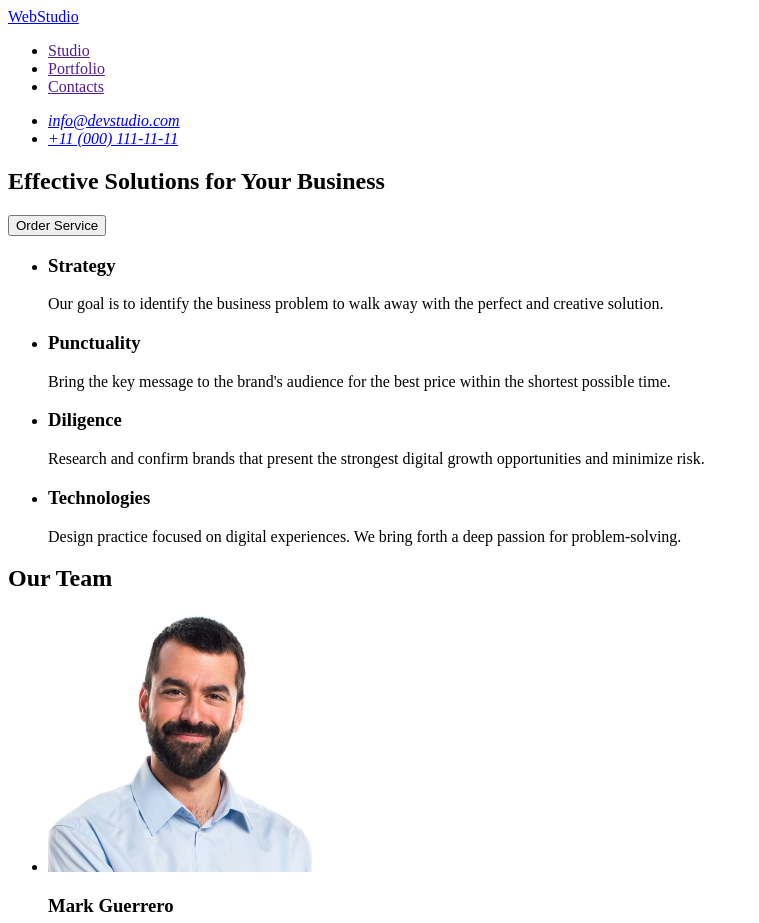
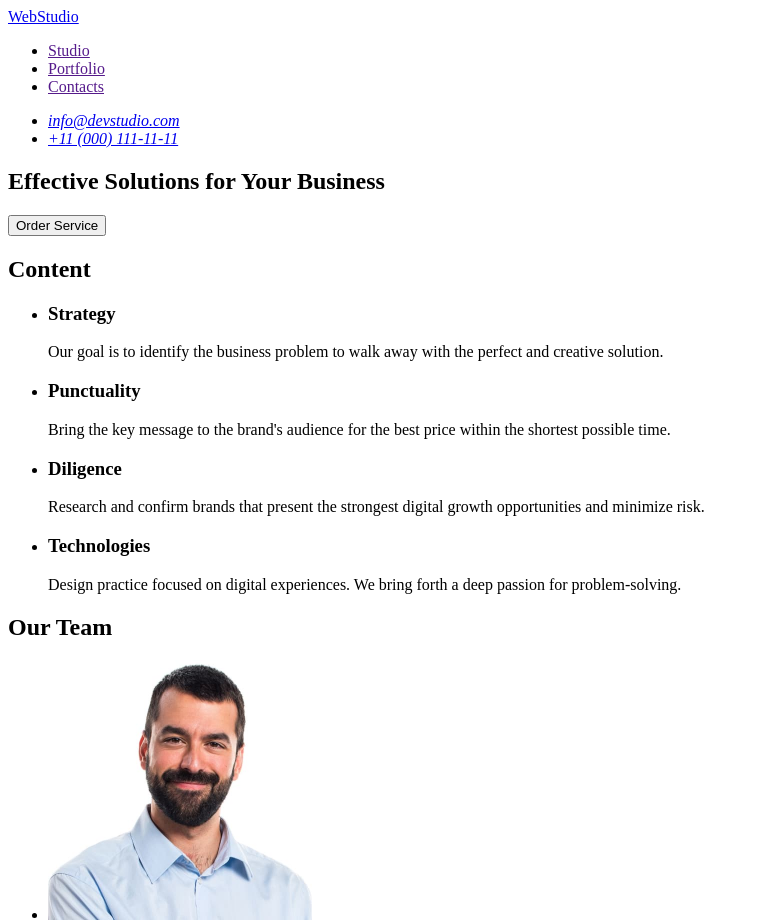
Before and after one commit to Kostiantyn1921/goit-markup-hw-01, a plain HTML site: page index.html in a window 1280 px wide. Shown: the top 923 px of the page, without its empty margins (0-759 px from the left). Drawn offline with Linux system fonts and the light colour scheme.

Commit message:
add h2 in 2 section with content

```diff
--- a/index.html
+++ b/index.html
@@ -29,7 +29,7 @@
             <button type="button">Order Service</button>
         </section>
         <section>
-            <!--<h2>Content</h2>-->
+            <h2>Content</h2>
             <ul>
                 <li>
                     <h3>Strategy</h3>
```
